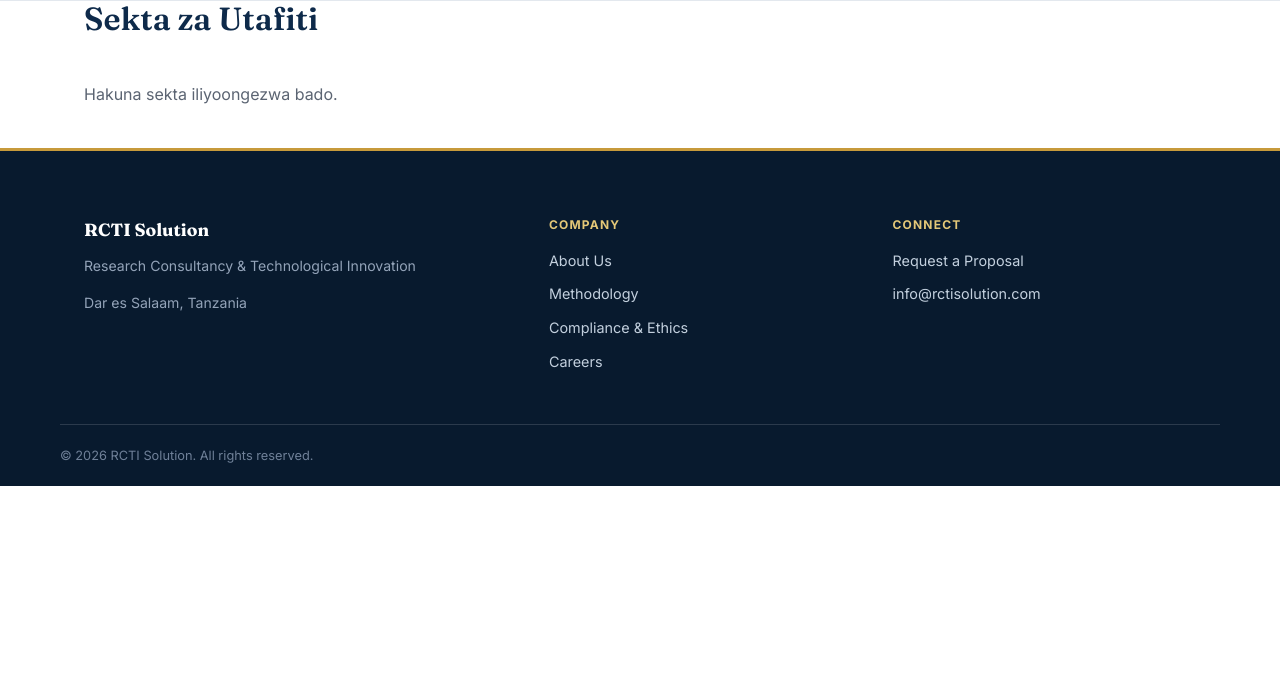
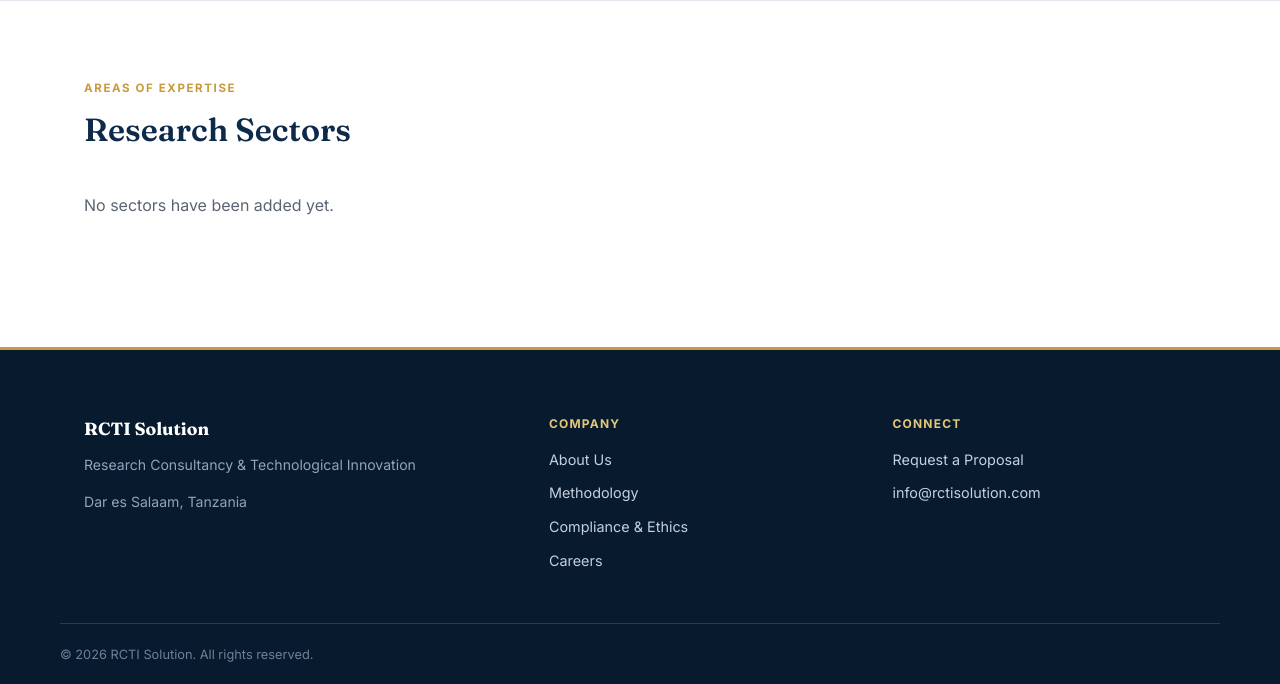
Before and after one commit to elihudi19/Filemon-research-company, a Django app: page /sekta/ in a window 1280 px wide. Shown: the part 101-785 px from the top of the page. Run offline with Django 5.2, Linux system fonts and the light colour scheme; data that the repository does not hold is empty.

Commit message:
Update list.html

```diff
--- a/templates/sectors/list.html
+++ b/templates/sectors/list.html
@@ -1,15 +1,21 @@
 {% extends "base.html" %}
-{% block title %}Sekta Zetu — {{ COMPANY_NAME }}{% endblock %}
+{% load i18n_extras %}
+{% block title %}{% if LANG == 'en' %}Sectors{% else %}Sekta{% endif %} — {{ COMPANY_NAME }}{% endblock %}
 {% block content %}
-<section class="container">
-  <h2 class="section-title">Sekta za Utafiti</h2>
-  {% for sector in sectors %}
-    <div class="sector-card">
-      <h3><a href="{{ sector.get_absolute_url }}">{{ sector.name_en }}</a></h3>
-      <p>{{ sector.summary_en|truncatewords:25 }}</p>
+<section class="block">
+  <div class="container">
+    <div class="section-head">
+      <span class="eyebrow">{% if LANG == 'en' %}Areas of Expertise{% else %}Maeneo ya Utaalamu{% endif %}</span>
+      <h2>{% if LANG == 'en' %}Research Sectors{% else %}Sekta za Utafiti{% endif %}</h2>
     </div>
-  {% empty %}
-    <p>Hakuna sekta iliyoongezwa bado.</p>
-  {% endfor %}
+    {% for sector in sectors %}
+      <div class="sector-card">
+        <h3><a href="{{ sector.get_absolute_url }}">{% lfield sector "name" %}</a></h3>
+        <p>{% lfield sector "summary" as summary_text %}{{ summary_text|truncatewords:25 }}</p>
+      </div>
+    {% empty %}
+      <p>{% if LANG == 'en' %}No sectors have been added yet.{% else %}Hakuna sekta iliyoongezwa bado.{% endif %}</p>
+    {% endfor %}
+  </div>
 </section>
 {% endblock %}
```
